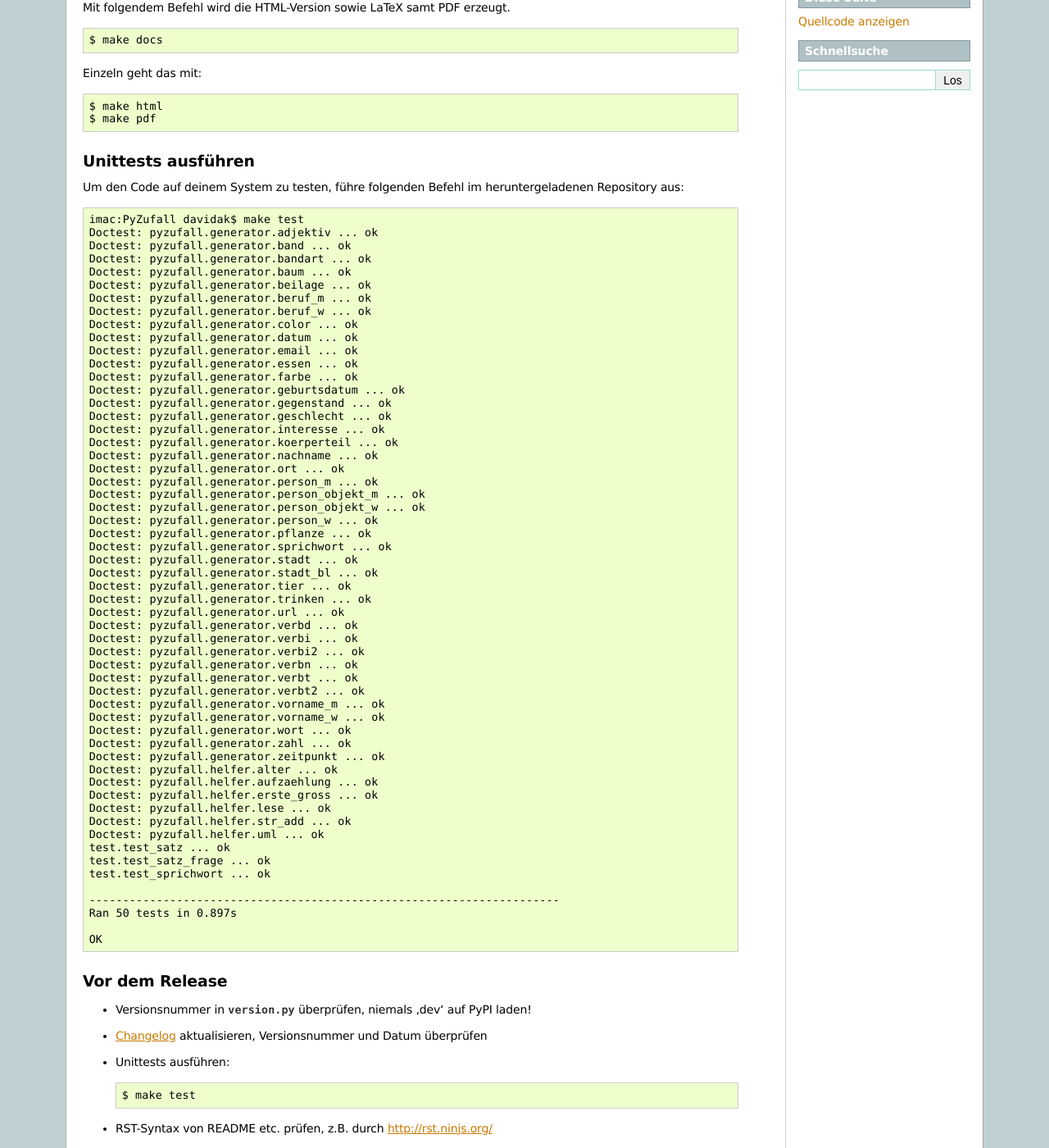
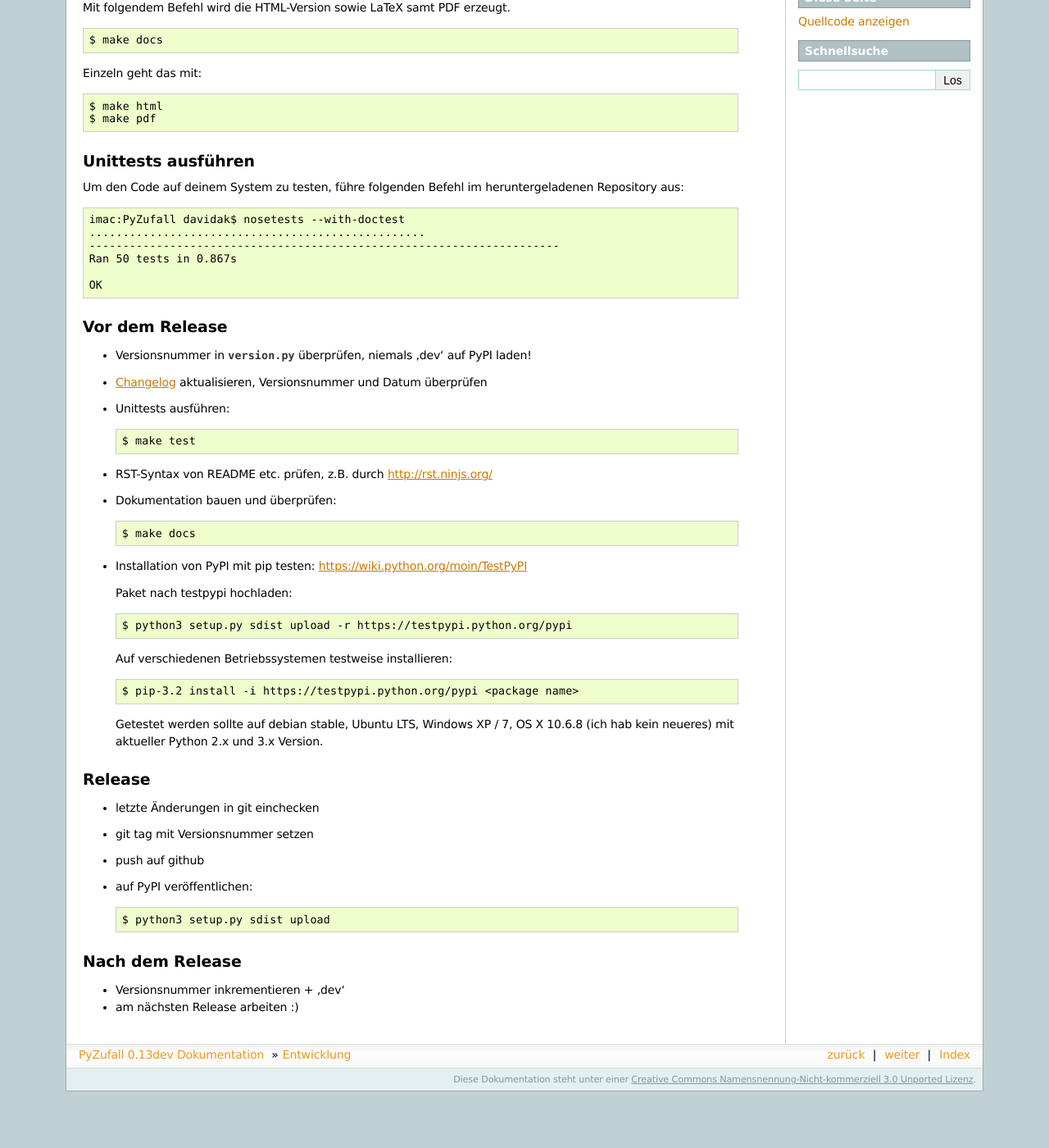
Before and after one commit to davidak/PyZufall, a Sphinx documentation site: the page built from doc/entwicklung.rst, in a window 1280 px wide and 1400 px high, scrolled down 404 px. Shown: the whole window at 82% size. Built offline with Sphinx 7.4.7, drawn with Linux system fonts in a browser that asks for light colours; pages that are not in the unit, such as notebooks, are missing from menus; after the commit the page ends 1735 px from its top, so only the background shows below that.

Commit message:
tests not verbose

```diff
--- a/doc/entwicklung.rst
+++ b/doc/entwicklung.rst
@@ -40,60 +40,10 @@ Unittests ausführen
 
 Um den Code auf deinem System zu testen, führe folgenden Befehl im heruntergeladenen Repository aus::
 
-	imac:PyZufall davidak$ make test
-	Doctest: pyzufall.generator.adjektiv ... ok
-	Doctest: pyzufall.generator.band ... ok
-	Doctest: pyzufall.generator.bandart ... ok
-	Doctest: pyzufall.generator.baum ... ok
-	Doctest: pyzufall.generator.beilage ... ok
-	Doctest: pyzufall.generator.beruf_m ... ok
-	Doctest: pyzufall.generator.beruf_w ... ok
-	Doctest: pyzufall.generator.color ... ok
-	Doctest: pyzufall.generator.datum ... ok
-	Doctest: pyzufall.generator.email ... ok
-	Doctest: pyzufall.generator.essen ... ok
-	Doctest: pyzufall.generator.farbe ... ok
-	Doctest: pyzufall.generator.geburtsdatum ... ok
-	Doctest: pyzufall.generator.gegenstand ... ok
-	Doctest: pyzufall.generator.geschlecht ... ok
-	Doctest: pyzufall.generator.interesse ... ok
-	Doctest: pyzufall.generator.koerperteil ... ok
-	Doctest: pyzufall.generator.nachname ... ok
-	Doctest: pyzufall.generator.ort ... ok
-	Doctest: pyzufall.generator.person_m ... ok
-	Doctest: pyzufall.generator.person_objekt_m ... ok
-	Doctest: pyzufall.generator.person_objekt_w ... ok
-	Doctest: pyzufall.generator.person_w ... ok
-	Doctest: pyzufall.generator.pflanze ... ok
-	Doctest: pyzufall.generator.sprichwort ... ok
-	Doctest: pyzufall.generator.stadt ... ok
-	Doctest: pyzufall.generator.stadt_bl ... ok
-	Doctest: pyzufall.generator.tier ... ok
-	Doctest: pyzufall.generator.trinken ... ok
-	Doctest: pyzufall.generator.url ... ok
-	Doctest: pyzufall.generator.verbd ... ok
-	Doctest: pyzufall.generator.verbi ... ok
-	Doctest: pyzufall.generator.verbi2 ... ok
-	Doctest: pyzufall.generator.verbn ... ok
-	Doctest: pyzufall.generator.verbt ... ok
-	Doctest: pyzufall.generator.verbt2 ... ok
-	Doctest: pyzufall.generator.vorname_m ... ok
-	Doctest: pyzufall.generator.vorname_w ... ok
-	Doctest: pyzufall.generator.wort ... ok
-	Doctest: pyzufall.generator.zahl ... ok
-	Doctest: pyzufall.generator.zeitpunkt ... ok
-	Doctest: pyzufall.helfer.alter ... ok
-	Doctest: pyzufall.helfer.aufzaehlung ... ok
-	Doctest: pyzufall.helfer.erste_gross ... ok
-	Doctest: pyzufall.helfer.lese ... ok
-	Doctest: pyzufall.helfer.str_add ... ok
-	Doctest: pyzufall.helfer.uml ... ok
-	test.test_satz ... ok
-	test.test_satz_frage ... ok
-	test.test_sprichwort ... ok
-
+	imac:PyZufall davidak$ nosetests --with-doctest
+	..................................................
 	----------------------------------------------------------------------
-	Ran 50 tests in 0.897s
+	Ran 50 tests in 0.867s
 
 	OK
 
--- a/setup.cfg
+++ b/setup.cfg
@@ -1,3 +1,2 @@
 [nosetests]
-verbosity=2
 with-doctest=1
```
Also changed, not shown: .travis.yml.
